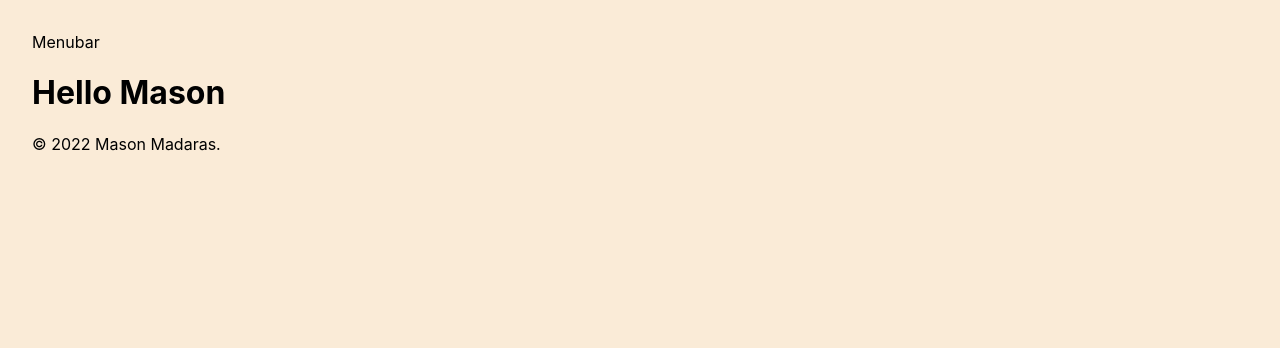
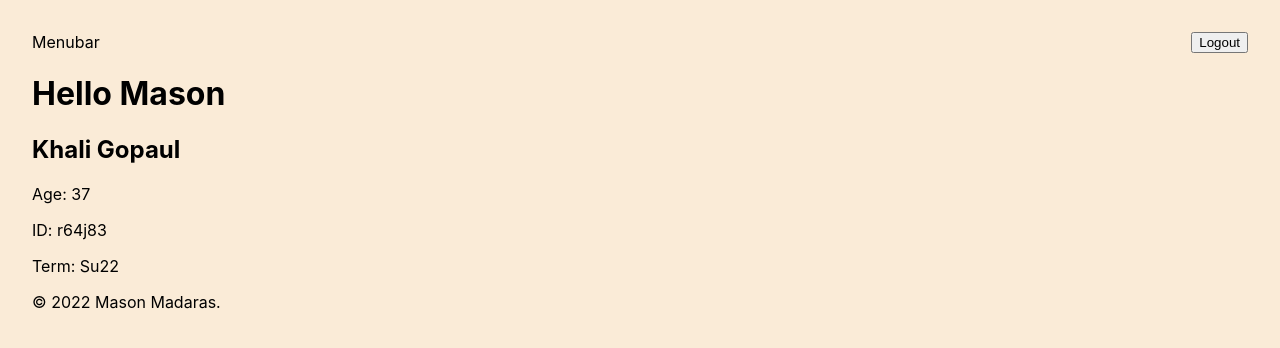
Before and after one commit to M-Madaras/react-props, a React (Create React App) app: page / in a window 1280 px wide. Shown: the top 348 px of the page. Built offline with nearby package versions, Linux system fonts and the light colour scheme.

Commit message:
fake logging advanced react

```diff
--- a/src/App.js
+++ b/src/App.js
@@ -8,7 +8,7 @@ function App() {
   const [name, setName] = useState('Mason')
   return (
     <>
-      <Menubar />
+      <Menubar name={name}  setName={setName} />
       <Main name={name} />
       <Footer />
     </>
--- a/src/components/Main.jsx
+++ b/src/components/Main.jsx
@@ -1,9 +1,17 @@
+import StudentCard from "./StudentCard"
 
+const student = {
+    name: 'Khali Gopaul',
+    age: 37,
+    id: 'r64j83',
+    term: 'Su22',
+}
 
 export default function Main({ name }) {
     return(
         <main>
             <h1>Hello {name}</h1>
+            <StudentCard student ={student} />
         </main>
     )
 }
--- a/src/components/Menubar.jsx
+++ b/src/components/Menubar.jsx
@@ -1,8 +1,13 @@
+import { useState } from "react";
 
-function Menubar(){
+function Menubar({ name, setName }){
   return (
-    <nav>
-        Menubar
+    <nav style={{ display: 'flex', justifyContent: 'space-between'}}>
+       <span>Menubar</span>
+       {name
+       ? <button onClick={() => setName(null)}>Logout</button>
+       : <button onClick={() => setName('Mason')}>Login</button>
+       }
     </nav>
   )
 }
--- /dev/null
+++ b/src/components/StudentCard.jsx
@@ -0,0 +1,14 @@
+
+
+function StudentCard ({ student }) {
+    return (
+        <section>
+            <h2>{student.name}</h2>
+            <p>Age: {student.age}</p>
+            <p>ID: {student.id}</p>
+            <p>Term: {student.term}</p>
+        </section>
+    )
+}
+
+export default StudentCard;
```
